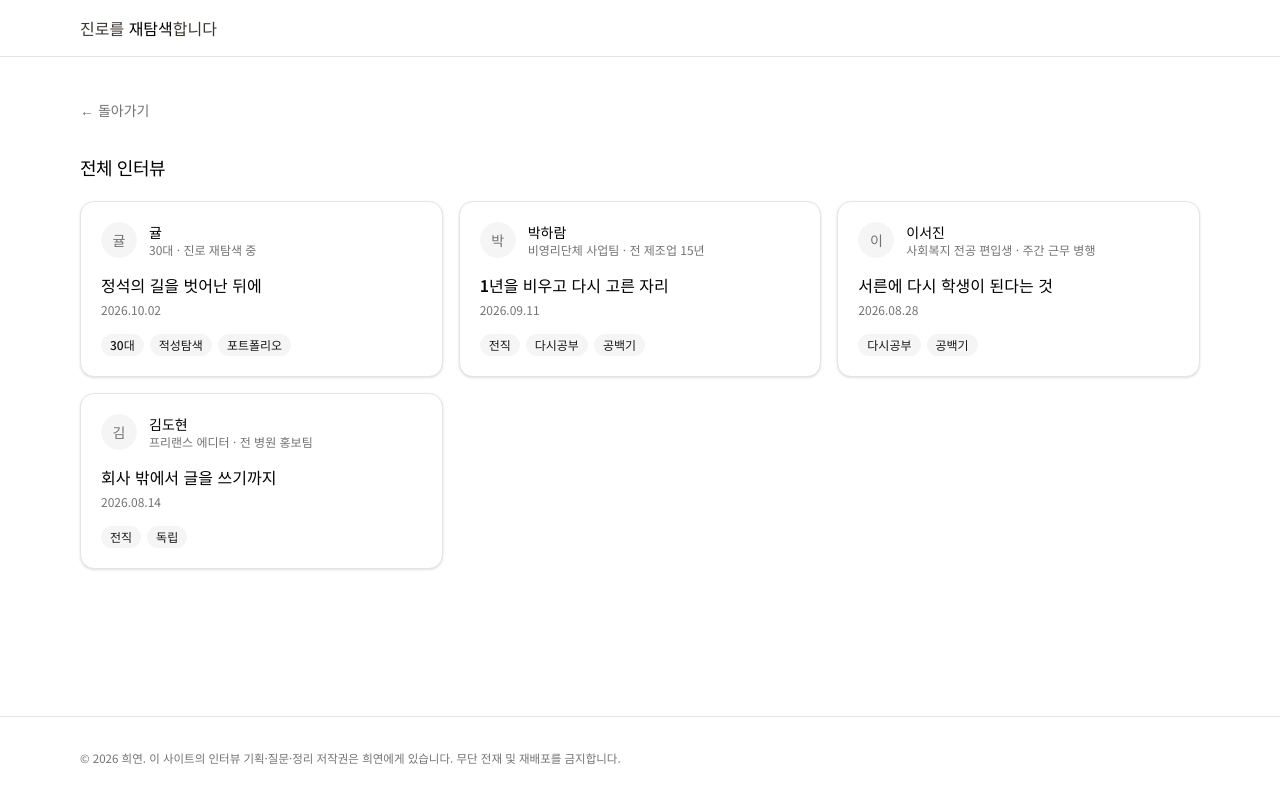
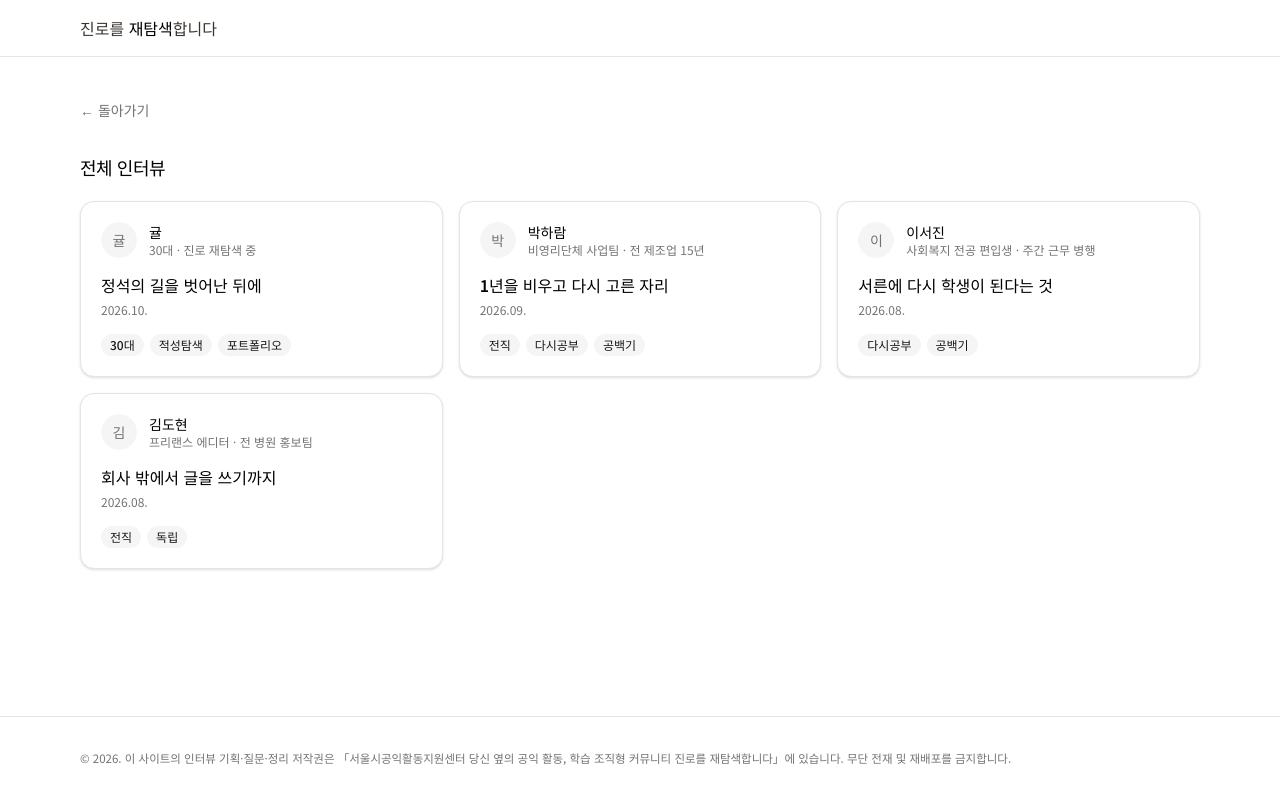
Before and after one commit to khy30673-bot/Interview-Homepage, a Next.js app: page /interviews/all in a window 1280 px wide. Built offline with nearby package versions, Linux system fonts and the light colour scheme.

Commit message:
날짜를 연·월까지만 표시, 푸터·입장 화면 저작권자를 커뮤니티 명의로 변경
Co-Authored-By: Claude Opus 5.5 <noreply@anthropic.com>
Claude-Session: https://claude.ai/code/session_01TiSvCnsraxLv91TCzeubcs

```diff
--- a/app/page.tsx
+++ b/app/page.tsx
@@ -44,8 +44,8 @@ export default function Home() {
         </LiquidButton>
       </div>
 
-      <p className="pointer-events-none fixed inset-x-0 bottom-[18px] z-[2] text-center text-[11.5px] text-[rgba(40,38,34,0.4)]">
-        © {siteConfig.copyrightYear} {siteConfig.owner}
+      <p className="pointer-events-none fixed inset-x-0 bottom-[18px] z-[2] px-4 text-center text-balance text-[11.5px] text-[rgba(40,38,34,0.4)]">
+        © {siteConfig.copyrightYear} {siteConfig.copyrightHolder}
       </p>
     </div>
   );
--- a/components/site-footer.tsx
+++ b/components/site-footer.tsx
@@ -8,10 +8,10 @@ import { siteConfig } from "@/site.config";
  * 공통 푸터 — 저작권 표기 (PRD §S-4 / US-5)
  *
  * **입장 화면(`/`)에서는 숨깁니다.** 입장 화면은 스크롤 없는 한 화면이고
- * 자체 푸터(`© 2026 희연`)를 따로 두기 때문에, 이 푸터까지 나오면
+ * 자체 © 표기를 따로 두기 때문에, 이 푸터까지 나오면
  * 저작권 표기가 두 번 겹칩니다.
  *
- * 연도와 저작권자는 `site.config.ts`에서 읽습니다.
+ * 연도와 저작권자(copyrightHolder)는 `site.config.ts`에서 읽습니다.
  */
 export function SiteFooter() {
   const pathname = usePathname();
@@ -21,8 +21,8 @@ export function SiteFooter() {
     <footer className="mt-auto border-t border-border">
       <div className="mx-auto w-full max-w-6xl px-4 py-8">
         <p className="text-[11.5px] leading-relaxed text-muted-foreground text-pretty">
-          © {siteConfig.copyrightYear} {siteConfig.owner}. 이 사이트의 인터뷰
-          기획·질문·정리 저작권은 {siteConfig.owner}에게 있습니다. 무단 전재 및
+          © {siteConfig.copyrightYear}. 이 사이트의 인터뷰 기획·질문·정리
+          저작권은 {siteConfig.copyrightHolder}에 있습니다. 무단 전재 및
           재배포를 금지합니다.
         </p>
       </div>
--- a/lib/utils.ts
+++ b/lib/utils.ts
@@ -6,7 +6,10 @@ export function cn(...inputs: ClassValue[]) {
 }
 
 /**
- * `2026-09-22` → `2026.09.22` (PRD §S-2 목록 카드의 날짜 표기)
+ * `2026-09-22` → `2026.09.` (목록 카드·상세 헤더의 날짜 표기)
+ *
+ * 운영자 요청으로 일(日)은 표시하지 않고 연·월까지만 보여 줍니다.
+ * frontmatter의 date는 정렬에 쓰이므로 YYYY-MM-DD 그대로 적습니다.
  *
  * Date 객체로 바꾸지 않고 문자열을 그대로 자릅니다. `new Date("2026-09-22")`는
  * UTC 자정으로 해석돼서, 서버·브라우저의 표준시대에 따라 하루 전날로 밀려
@@ -14,16 +17,7 @@ export function cn(...inputs: ClassValue[]) {
  */
 export function formatDateDots(isoDate: string) {
   const m = /^(\d{4})-(\d{2})-(\d{2})$/.exec(isoDate)
-  return m ? `${m[1]}.${m[2]}.${m[3]}` : isoDate
-}
-
-/**
- * `2026-08-14` → `2026. 8. 14.` (PRD §6.8 권한 블록의 인터뷰 일자)
- * 위와 같은 이유로 문자열에서 바로 만듭니다.
- */
-export function formatDateKo(isoDate: string) {
-  const m = /^(\d{4})-(\d{2})-(\d{2})$/.exec(isoDate)
-  return m ? `${m[1]}. ${Number(m[2])}. ${Number(m[3])}.` : isoDate
+  return m ? `${m[1]}.${m[2]}.` : isoDate
 }
 
 /** 아바타 이미지가 없을 때 쓸 이니셜 — 이름 첫 글자 (PRD §4.2) */
--- a/site.config.ts
+++ b/site.config.ts
@@ -3,6 +3,9 @@ export const siteConfig = {
   nameEmphasis: "재탐색",
   entryCta: "인터뷰 보러 가기",
   owner: "희연",
+  // 푸터·입장 화면의 © 표기와 저작권자 이름
+  copyrightHolder:
+    "「서울시공익활동지원센터 당신 옆의 공익 활동, 학습 조직형 커뮤니티 진로를 재탐색합니다」",
   copyrightYear: 2026,
   creditLine: "기획 · 질문 · 정리",
   // 인터뷰 상세 하단 "기획 · 질문 · 정리" 옆에 표시되는 이름 (푸터의 owner와는 별개)
```
